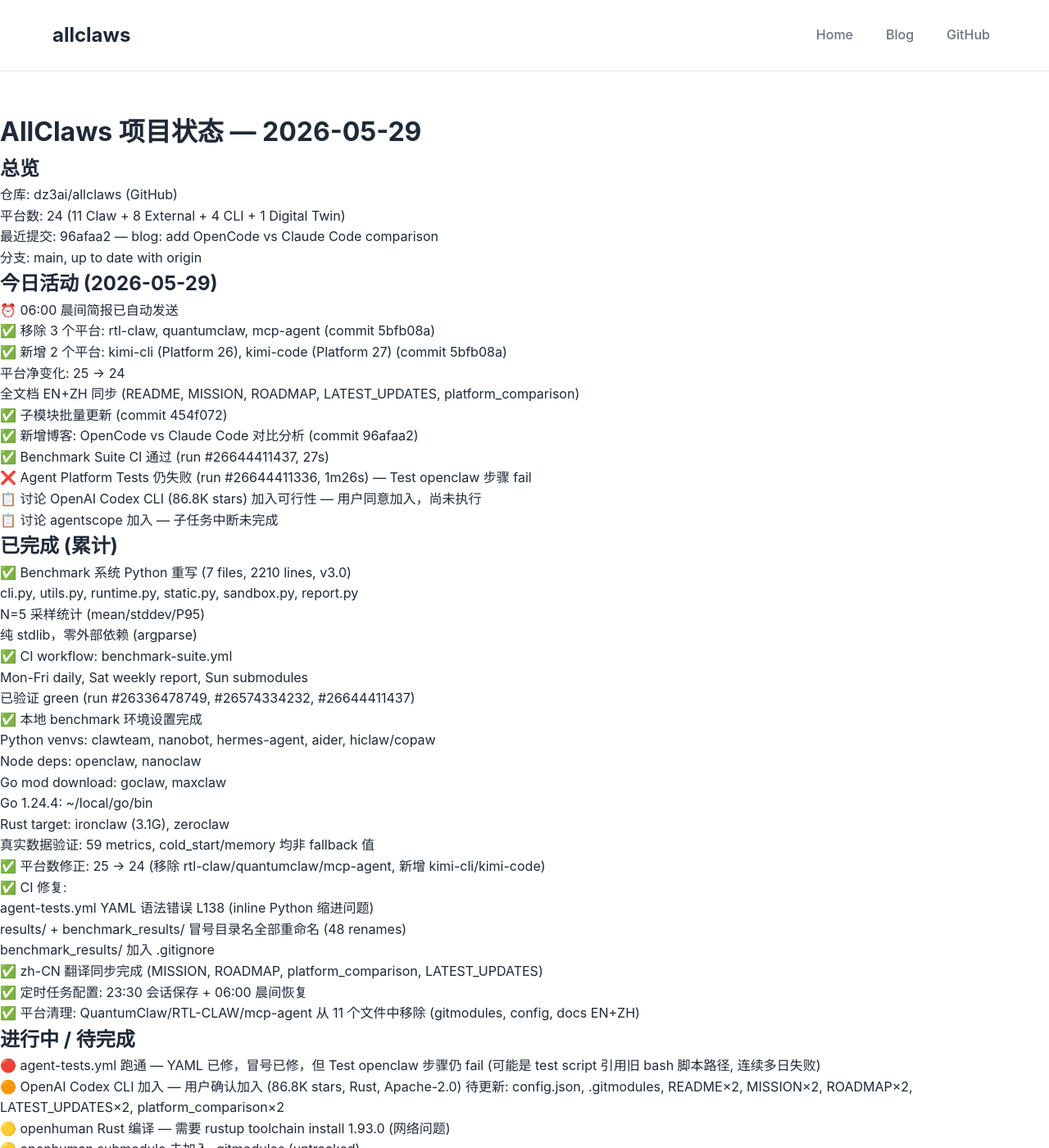
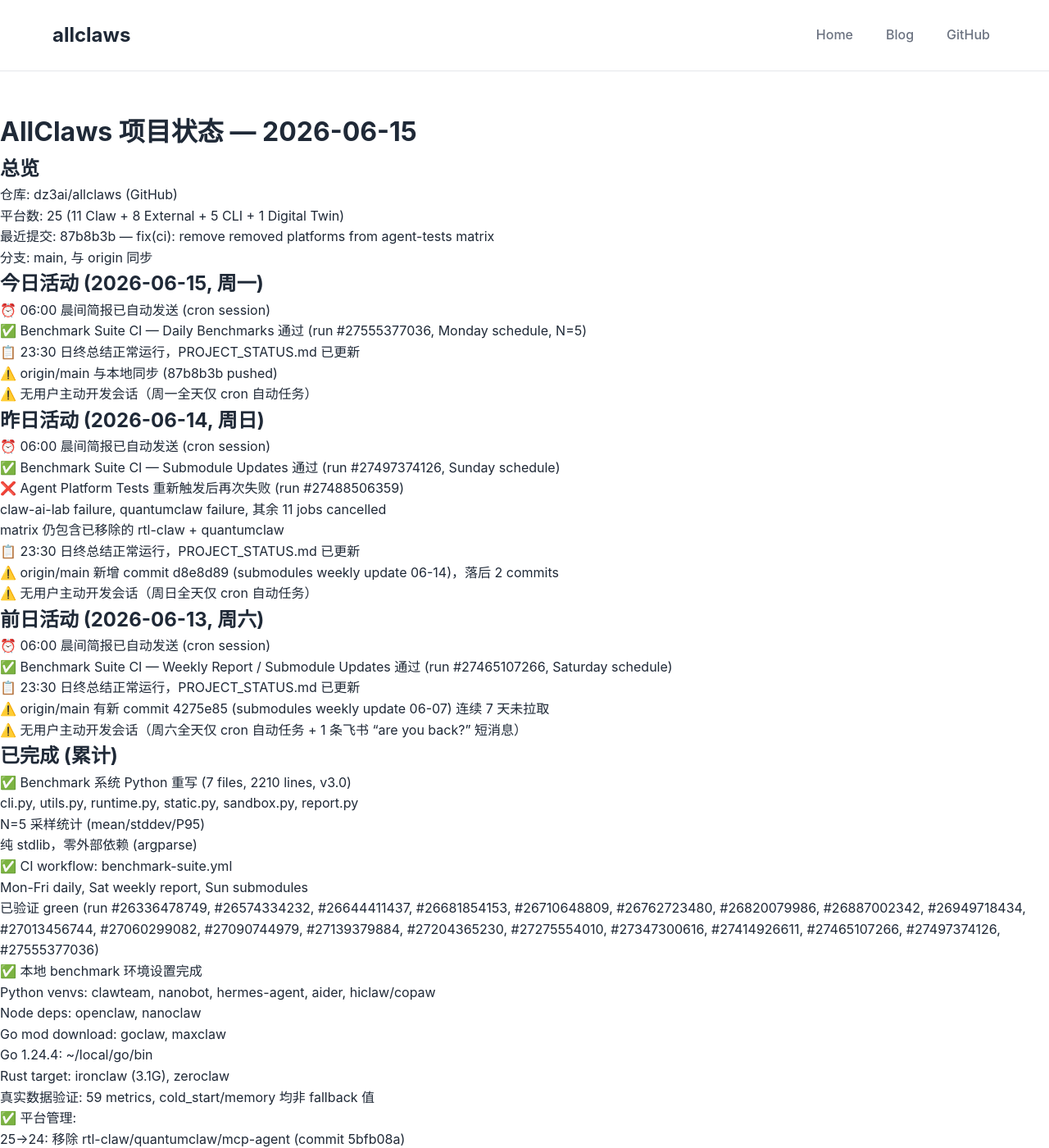
Before and after one commit to dz3ai/allclaws, a Jekyll site: the page built from docs/PROJECT_STATUS.md, in a window 1280 px wide and 1400 px high. Shown: the whole window at 82% size. Built offline with Jekyll 4.4.1, drawn with Linux system fonts in a browser that asks for light colours; our own code applies the rules of GitHub Pages for plain Markdown files; some of the changed text lies outside the part shown.

Commit message:
submodules: batch update 2026-06-17
Updated 13 submodules to latest upstream:
- claw-ai-lab (e349697)
- copilot-cli (b71d117, v1.0.64-0)
- reasonix (72e89ff, desktop-v0.51.0)
- goclaw (2f3d68e, v3.14.0-beta.3)
- hermes-agent (c6c8abba, v2026.6.5)
- hiclaw (906c0f2, v1.1.2-31)
- ironclaw (b0cb2335, ironclaw_skills-v0.2.0)
- nanobot (c29601d3, v0.2.1)
- nanoclaw (ee7f891, v2.1.17)
- openclaw (c85bd452, v2026.6.15-dev)
- openhuman (unchanged)
- zeroclaw (746c616e, v0.8.0-beta-2)
- maxclaw (a5f3a8d)

```diff
--- a/docs/PROJECT_STATUS.md
+++ b/docs/PROJECT_STATUS.md
@@ -1,23 +1,34 @@
-# AllClaws 项目状态 — 2026-05-29
+# AllClaws 项目状态 — 2026-06-15
 
 ## 总览
 - 仓库: dz3ai/allclaws (GitHub)
-- 平台数: 24 (11 Claw + 8 External + 4 CLI + 1 Digital Twin)
-- 最近提交: 96afaa2 — blog: add OpenCode vs Claude Code comparison
-- 分支: main, up to date with origin
+- 平台数: 25 (11 Claw + 8 External + 5 CLI + 1 Digital Twin)
+- 最近提交: 87b8b3b — fix(ci): remove removed platforms from agent-tests matrix
+- 分支: main, 与 origin 同步
 
-## 今日活动 (2026-05-29)
-1. ⏰ 06:00 晨间简报已自动发送
-2. ✅ 移除 3 个平台: rtl-claw, quantumclaw, mcp-agent (commit 5bfb08a)
-3. ✅ 新增 2 个平台: kimi-cli (Platform 26), kimi-code (Platform 27) (commit 5bfb08a)
-   - 平台净变化: 25 → 24
-   - 全文档 EN+ZH 同步 (README, MISSION, ROADMAP, LATEST_UPDATES, platform_comparison)
-4. ✅ 子模块批量更新 (commit 454f072)
-5. ✅ 新增博客: OpenCode vs Claude Code 对比分析 (commit 96afaa2)
-6. ✅ Benchmark Suite CI 通过 (run #26644411437, 27s)
-7. ❌ Agent Platform Tests 仍失败 (run #26644411336, 1m26s) — Test openclaw 步骤 fail
-8. 📋 讨论 OpenAI Codex CLI (86.8K stars) 加入可行性 — 用户同意加入，尚未执行
-9. 📋 讨论 agentscope 加入 — 子任务中断未完成
+## 今日活动 (2026-06-15, 周一)
+1. ⏰ 06:00 晨间简报已自动发送 (cron session)
+2. ✅ Benchmark Suite CI — Daily Benchmarks 通过 (run #27555377036, Monday schedule, N=5)
+3. 📋 23:30 日终总结正常运行，PROJECT_STATUS.md 已更新
+5. ⚠️ origin/main 与本地同步 (87b8b3b pushed)
+5. ⚠️ 无用户主动开发会话（周一全天仅 cron 自动任务）
+
+## 昨日活动 (2026-06-14, 周日)
+1. ⏰ 06:00 晨间简报已自动发送 (cron session)
+2. ✅ Benchmark Suite CI — Submodule Updates 通过 (run #27497374126, Sunday schedule)
+3. ❌ Agent Platform Tests 重新触发后再次失败 (run #27488506359)
+   - claw-ai-lab failure, quantumclaw failure, 其余 11 jobs cancelled
+   - matrix 仍包含已移除的 rtl-claw + quantumclaw
+4. 📋 23:30 日终总结正常运行，PROJECT_STATUS.md 已更新
+5. ⚠️ origin/main 新增 commit d8e8d89 (submodules weekly update 06-14)，落后 2 commits
+6. ⚠️ 无用户主动开发会话（周日全天仅 cron 自动任务）
+
+## 前日活动 (2026-06-13, 周六)
+1. ⏰ 06:00 晨间简报已自动发送 (cron session)
+2. ✅ Benchmark Suite CI — Weekly Report / Submodule Updates 通过 (run #27465107266, Saturday schedule)
+3. 📋 23:30 日终总结正常运行，PROJECT_STATUS.md 已更新
+4. ⚠️ origin/main 有新 commit 4275e85 (submodules weekly update 06-07) 连续 7 天未拉取
+5. ⚠️ 无用户主动开发会话（周六全天仅 cron 自动任务 + 1 条飞书 "are you back?" 短消息）
 
 ## 已完成 (累计)
 1. ✅ Benchmark 系统 Python 重写 (7 files, 2210 lines, v3.0)
@@ -26,7 +37,7 @@
    - 纯 stdlib，零外部依赖 (argparse)
 2. ✅ CI workflow: benchmark-suite.yml
    - Mon-Fri daily, Sat weekly report, Sun submodules
-   - 已验证 green (run #26336478749, #26574334232, #26644411437)
+   - 已验证 green (run #26336478749, #26574334232, #26644411437, #26681854153, #26710648809, #26762723480, #26820079986, #26887002342, #26949718434, #27013456744, #27060299082, #27090744979, #27139379884, #27204365230, #27275554010, #27347300616, #27414926611, #27465107266, #27497374126, #27555377036)
 3. ✅ 本地 benchmark 环境设置完成
    - Python venvs: clawteam, nanobot, hermes-agent, aider, hiclaw/copaw
    - Node deps: openclaw, nanoclaw
@@ -34,7 +45,9 @@
    - Go 1.24.4: ~/local/go/bin
    - Rust target: ironclaw (3.1G), zeroclaw
    - 真实数据验证: 59 metrics, cold_start/memory 均非 fallback 值
-4. ✅ 平台数修正: 25 → 24 (移除 rtl-claw/quantumclaw/mcp-agent, 新增 kimi-cli/kimi-code)
+4. ✅ 平台管理:
+   - 25→24: 移除 rtl-claw/quantumclaw/mcp-agent (commit 5bfb08a)
+   - 24→25: 新增 OpenAI Codex CLI (commit 3a507d5)
 5. ✅ CI 修复:
    - agent-tests.yml YAML 语法错误 L138 (inline Python 缩进问题)
    - results/ + benchmark_results/ 冒号目录名全部重命名 (48 renames)
@@ -42,22 +55,30 @@
 6. ✅ zh-CN 翻译同步完成 (MISSION, ROADMAP, platform_comparison, LATEST_UPDATES)
 7. ✅ 定时任务配置: 23:30 会话保存 + 06:00 晨间恢复
 8. ✅ 平台清理: QuantumClaw/RTL-CLAW/mcp-agent 从 11 个文件中移除 (gitmodules, config, docs EN+ZH)
+9. ✅ 博客新增: OpenCode vs Claude Code 对比, robot-toolkit 6DOF 工具箱
+10. ✅ 2026-06-01 AI Agent 生态报告 (May-June 2026) 发布
 
 ## 进行中 / 待完成
-1. 🔴 agent-tests.yml 跑通 — YAML 已修，冒号已修，但 Test openclaw 步骤仍 fail
-   (可能是 test script 引用旧 bash 脚本路径, 连续多日失败)
-2. 🟠 OpenAI Codex CLI 加入 — 用户确认加入 (86.8K stars, Rust, Apache-2.0)
-   待更新: config.json, .gitmodules, README×2, MISSION×2, ROADMAP×2, LATEST_UPDATES×2, platform_comparison×2
-3. 🟡 openhuman Rust 编译 — 需要 rustup toolchain install 1.93.0 (网络问题)
-4. 🟡 openhuman submodule 未加入 .gitmodules (untracked)
-5. 🟡 agentscope 待评估加入 (子任务中断未完成)
-6. 🟢 architecture/platform_comparison.md + .zh-CN.md — 移除 3 平台的分析段落可能未清理完全
-7. 🟢 GitHub Issue #1 "new players and category" — 内容已覆盖但未关闭
-8. 🟢 子模块更新 (3 个 untracked: claw-ai-lab, hermes-agent, nanoclaw)
+1. 🔴 agent-tests.yml 跑通 — 失败模式不稳定:
+   - run #27018254379 (06-05): maxclaw failure, 其余 cancelled
+   - run #27082499623 (06-07): zeroclaw + hermes-agent failure, 其余 cancelled
+   - run #27488506359 (06-14): claw-ai-lab + quantumclaw failure, 其余 cancelled
+   - 不同 run 不同 job 失败，matrix 仍含已移除的 rtl-claw/quantumclaw
+3. ✅ agent-tests.yml matrix 清理 — 移除 rtl-claw/quantumclaw (commit 87b8b3b)
+4. ✅ git pull — 2 commits 同步 (d8e8d89 + 4275e85, 12 submodules updated)
+4. 🟡 6 个 submodule 本地漂移 (nanoclaw, openclaw, openhuman, zeroclaw + 2 nested openhuman/tauri)
+5. 🟡 agentscope 待评估加入 (25.8K stars, Python, 用户已同意) — 拖延超过 12 天
+6. 🟡 openhuman Rust 编译 — 需要 rustup toolchain install 1.93.0 (网络问题)
+7. 🟡 openhuman submodule 未加入 .gitmodules (untracked)
+8. 🟡 基准报告 md 渲染 — jq 语法错误导致模板为空，需修复报告生成脚本
+9. 🟡 新 untracked 文件: .reasonix/ 目录 + REASONIX.md (可能为 reasonix 平台相关)
+10. 🟢 architecture/platform_comparison.md + .zh-CN.md — 移除 3 平台的分析段落可能未清理完全
+11. 🟢 GitHub Issue #1 "new players and category" — 内容已覆盖但未关闭
 
 ## 关键文件
 - test_framework/benchmark/ — Python benchmark 包 (7 files, v3.0)
-- test_framework/config.json — 24 platforms 配置
+- test_framework/config.json — 25 platforms 配置
+- test_framework/scripts/run_runtime_benchmarks.sh — v3.0.0 Python engine wrapper (20 行)
 - .github/workflows/benchmark-suite.yml — CI workflow (Mon-Fri daily)
 - .github/workflows/agent-tests.yml — 静态分析 + 基准测试
 - architecture/platform_comparison.md + .zh-CN.md — 平台对比矩阵
@@ -65,6 +86,7 @@
 - docs/ROADMAP.md + .zh-CN.md — 路线图
 - docs/LATEST_UPDATES.md + .zh-CN.md — 最新动态
 - docs/PROJECT_STATUS.md — 本文件
+- _posts/2026-06-01-ai-agent-ecosystem-report-may-june-2026.md — 最新生态报告博客
 
 ## 工具链
 - Go: ~/local/go/bin (export PATH=$PATH:$HOME/local/go/bin)
@@ -73,6 +95,6 @@
 - Rust: 1.95.0 (openhuman 需要 1.93.0)
 
 ## CI 状态
-- Benchmark Suite: ✅ green (最近 run #26644411437)
-- Agent Platform Tests: ❌ failing (Test openclaw 步骤)
+- Benchmark Suite: ✅ green (最近 run #27555377036, 2026-06-15 Daily Benchmarks, N=5)
+- Agent Platform Tests: ❌ failure (run #27488506359, 2026-06-14, claw-ai-lab + quantumclaw)
 - Deploy Jekyll: ✅ green
```
Also changed, not shown: REASONIX.md (added, +49 -0 lines), .reasonix/truncated-results/1780595727037-d3edd93e-run_command.txt (added).
